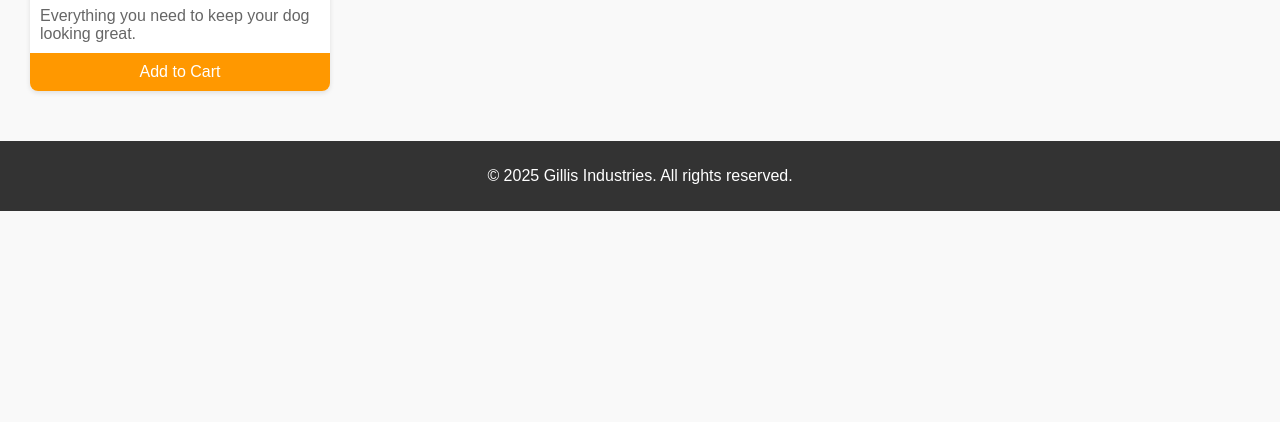
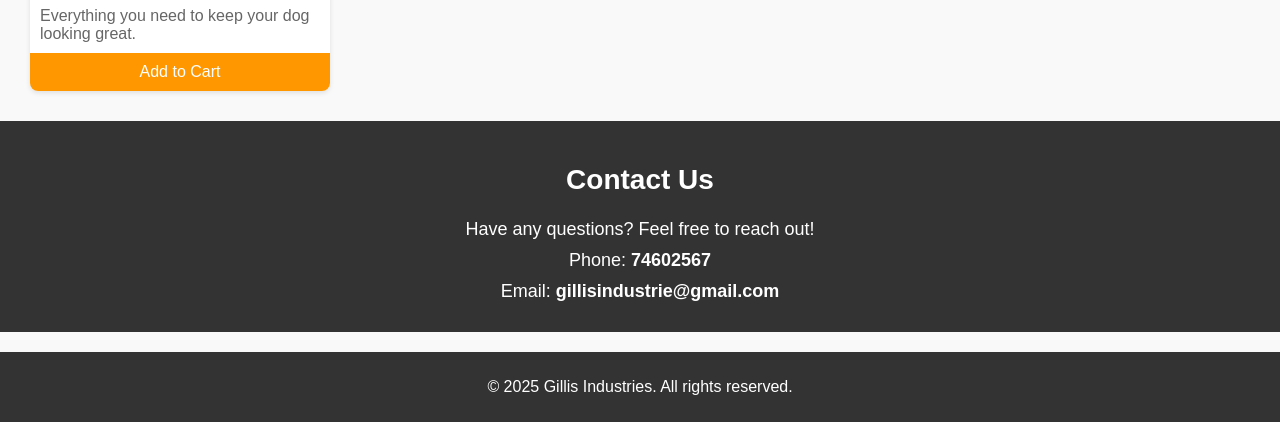
Before and after one commit to kingsleytumedi/bida24-276-WMD, a plain HTML site: page index.html in a window 1280 px wide. Shown: the part 1116-1538 px from the top of the page. Before the commit the page ends 1327 px from the top, so only its background shows below. Drawn offline with Linux system fonts and the light colour scheme.

Commit message:
Update index.html

```diff
--- a/index.html
+++ b/index.html
@@ -66,7 +66,7 @@
 
         /* Main Section */
         .hero {
-            background: url('https://i.postimg.cc/FK9xZd6S/pitbull-8501582-1280.jpg') no-repeat center center/cover;
+            background: url('https://source.unsplash.com/1600x600/?dogs') no-repeat center center/cover;
             color: white;
             text-align: center;
             padding: 100px 20px;
@@ -122,6 +122,23 @@
             background-color: #e68a00;
         }
 
+        /* Contact Section */
+        .contact {
+            background-color: #333;
+            color: white;
+            padding: 20px;
+            text-align: center;
+        }
+
+        .contact h2 {
+            font-size: 28px;
+        }
+
+        .contact p {
+            margin: 10px 0;
+            font-size: 18px;
+        }
+
         /* Footer */
         footer {
             background-color: #333;
@@ -129,6 +146,11 @@
             text-align: center;
             padding: 10px;
             margin-top: 20px;
+        }
+
+        /* Smooth Scrolling */
+        html {
+            scroll-behavior: smooth;
         }
 
         /* Responsive Design */
@@ -150,18 +172,22 @@
         <div id="cart">Cart: <span id="cart-count">0</span> items</div>
     </header>
 
+    <!-- Navigation -->
     <nav>
-        <a href="#">Home</a>
-        <a href="#">Shop</a>
-        <a href="#">About Us</a>
-        <a href="#">Contact</a>
+        <a href="#home">Home</a>
+        <a href="#shop">Shop</a>
+        <a href="#about">About Us</a>
+        <a href="#contact">Contact</a>
     </nav>
 
-    <section class="hero">
+    <!-- Hero Section -->
+    <section class="hero" id="home">
         <h2>Your One-Stop Shop for All Things Dog!</h2>
         <p>Find the best products for your furry friends.</p>
     </section>
 
+    <!-- Product Section -->
+    <section id="shop">
         <div class="container">
             <div class="product-card">
                 <img src="https://i.postimg.cc/4N9HhfWT/dog-food-5168940-1280.jpg" alt="Dog Food">
@@ -191,7 +217,17 @@
                 <button onclick="addToCart()">Add to Cart</button>
             </div>
         </div>
+    </section>
 
+    <!-- Contact Section -->
+    <section class="contact" id="contact">
+        <h2>Contact Us</h2>
+        <p>Have any questions? Feel free to reach out!</p>
+        <p>Phone: <strong>74602567</strong></p>
+        <p>Email: <strong>gillisindustrie@gmail.com</strong></p>
+    </section>
+
+    <!-- Footer -->
     <footer>
         <p>&copy; 2025 Gillis Industries. All rights reserved.</p>
     </footer>
```
Lines whose indentation alone changed are shown as unchanged.
